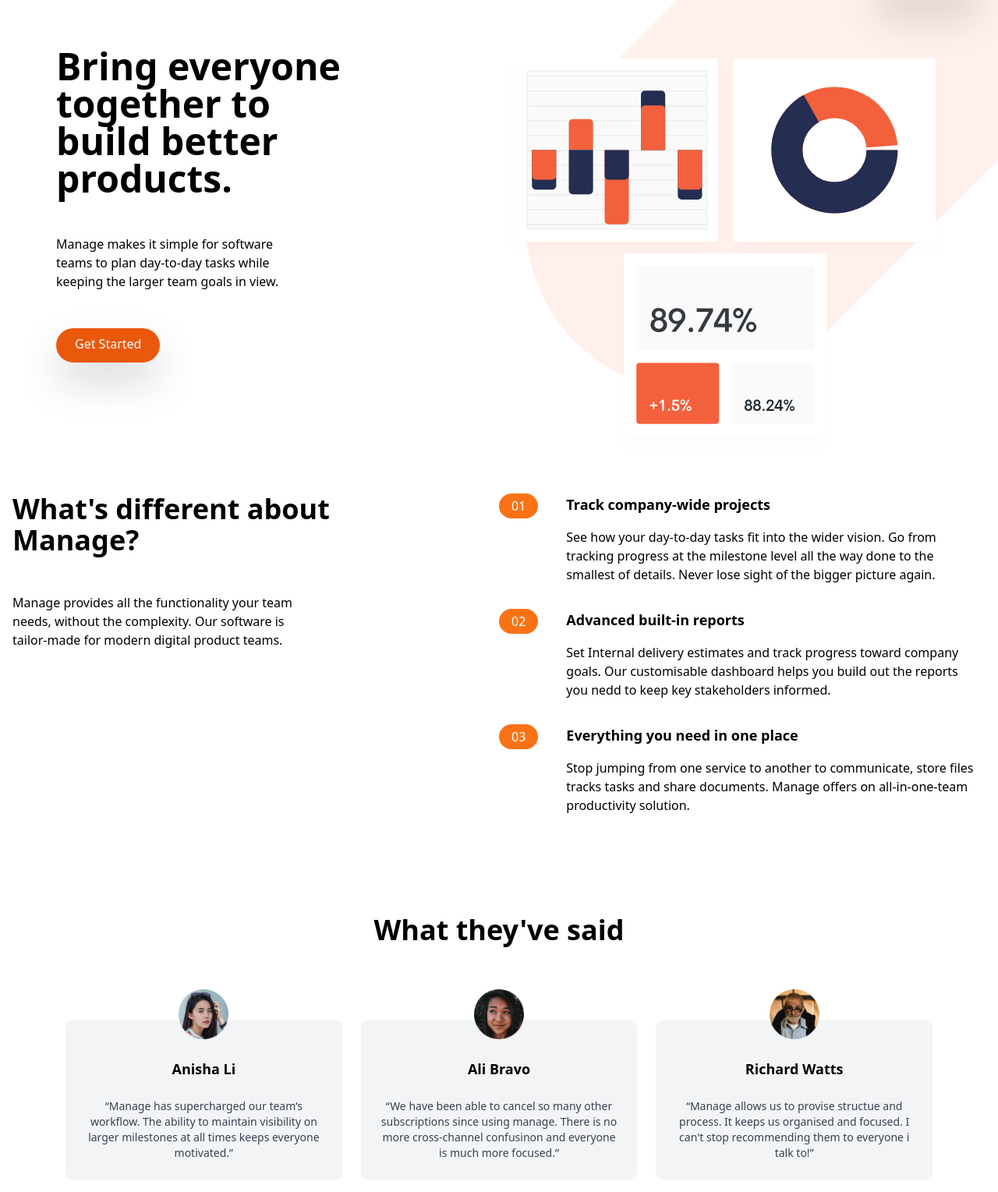
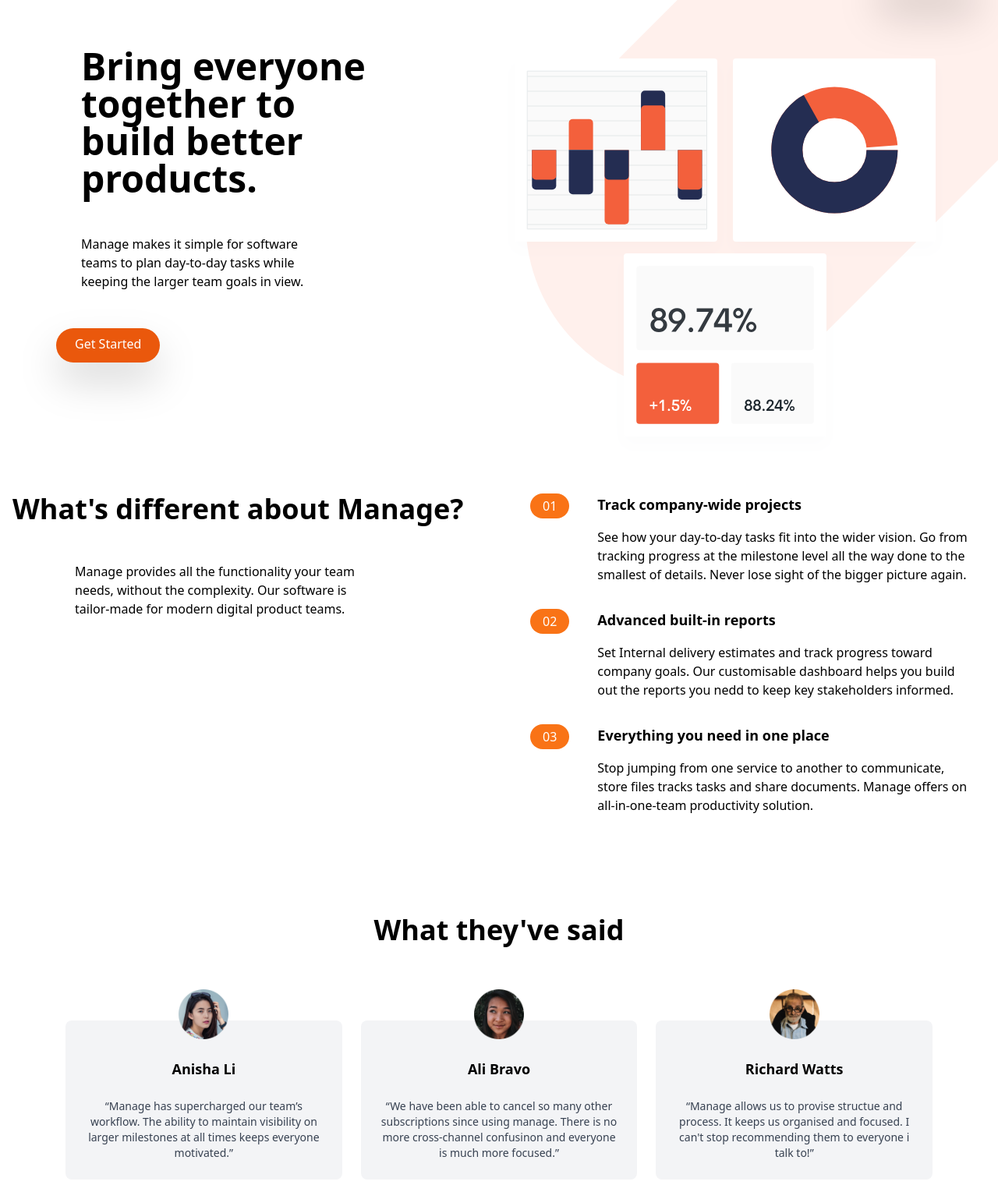
Before and after one commit to andeimmanuel/landing-page, a plain HTML site: page index.html in a window 1280 px wide. Shown: the part 71-1600 px from the top of the page at 78% size. Drawn offline with nearby package versions, Linux system fonts and the light colour scheme.

Commit message:
new updates

```diff
--- a/index.html
+++ b/index.html
@@ -47,17 +47,19 @@
       >
         <div class="container flex flex-col mb-32 space-y-12 md:w-1/2">
           <h1
-            class="hero-title max-w-md px-8 text-3xl text-hsl(233, 12%, 13%) font-bold text-center md:text-5xl md:text-left"
+            class="hero-title max-w-md px-8 mx-8 text-3xl text-hsl(233, 12%, 13%) font-bold text-center md:text-5xl md:text-left"
           >
             Bring everyone together to build better products.
           </h1>
           <p
-            class="hero-description max-w-sm px-8 text-center text-hsl(0, 0%, 98%) md:text-left"
+            class="hero-description max-w-sm px-8 mx-8 text-center text-hsl(0, 0%, 98%) md:text-left"
           >
             Manage makes it simple for software teams to plan day-to-day tasks
             while keeping the larger team goals in view.
           </p>
-          <div class="flex justify-center md:justify-start px-8 md:text-left">
+          <div
+            class="flex justify-center mr-10 md:justify-start px-8 md:text-left"
+          >
             <button
               class="p-3 px-6 pt-2 text-white bg-orange-600 rounded-full drop-shadow-2xl basline hover:bg-red-600"
             >
@@ -75,10 +77,14 @@
         class="flex flex-col px-4 mx-auto mt-10 space-y-12 md:space-y-0 md:flex-row"
       >
         <div class="flex flex-col space-y-12 md:w-1/2">
-          <h1 class="max-w-md text-4xl font-bold text-center md:text-left">
+          <h1
+            class="max-w-m text-center text-4xl font-bold text-center md:text-left"
+          >
             What's different about Manage?
           </h1>
-          <p class="max-w-sm text-center text-hsl(0, 0%, 98%) md:text-left">
+          <p
+            class="max-w-sm text-center ml-20 text-hsl(0, 0%, 98%) md:text-left"
+          >
             Manage provides all the functionality your team needs, without the
             complexity. Our software is tailor-made for modern digital product
             teams.
@@ -86,7 +92,7 @@
           <!-- <img src="images/bg-tablet-pattern.svg" /> -->
         </div>
 
-        <div class="flex flex-col space-y-8 md:w-1/2">
+        <div class="flex ml-20 flex-col space-y-8 md:w-1/2">
           <div
             class="flex flex-col space-y-3 md:space-y-0 md:space-x-6 md:flex-row"
           >
@@ -247,9 +253,9 @@
           <div
             class="flex flex-col-reverse items-center justify-between space-y-12 md:flex-col md:space-y-0 md:items-start"
           >
-            <img src="./images/logo copy.svg" class="h-8" />
+            <img src="./images/logo copy.svg" class="h-8 my-4" />
 
-            <div class="social-icons flex justify-center space-x-4">
+            <div class="social-icons my-4 flex justify-center space-x-4">
               <img
                 src="./images/icon-facebook.svg"
                 class="h-6 hover:fill-blue"
```
